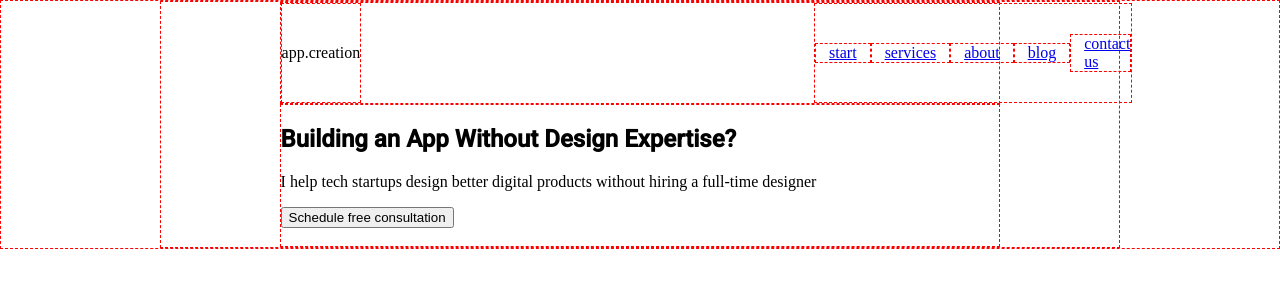
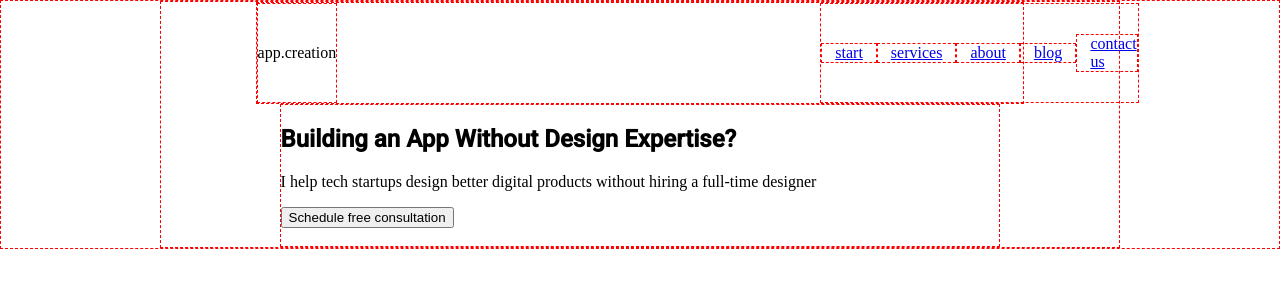
Before and after one commit to WebHeroSchool/Trebykhina, a plain HTML site: page index.html in a window 1280 px wide. Drawn offline with Linux system fonts and the light colour scheme.

Commit message:
изменение в индексе

```diff
--- a/styles.css
+++ b/styles.css
@@ -1,6 +1,6 @@
 h1 {font-family: Roboto;}
 body {margin: 0; border: dashed 1px red;}
-.header { margin: auto; width: 75%; border: dashed 1px red;}
+.header { margin: auto; width: 80%; border: dashed 1px red;}
 .header {display: flex; justify-content: space-between;}
 .main-section { margin: auto; width: 75%; border: dashed 1px red;}
 .wrapper {margin: auto; width: 75%; border: dashed 1px red;}
```
